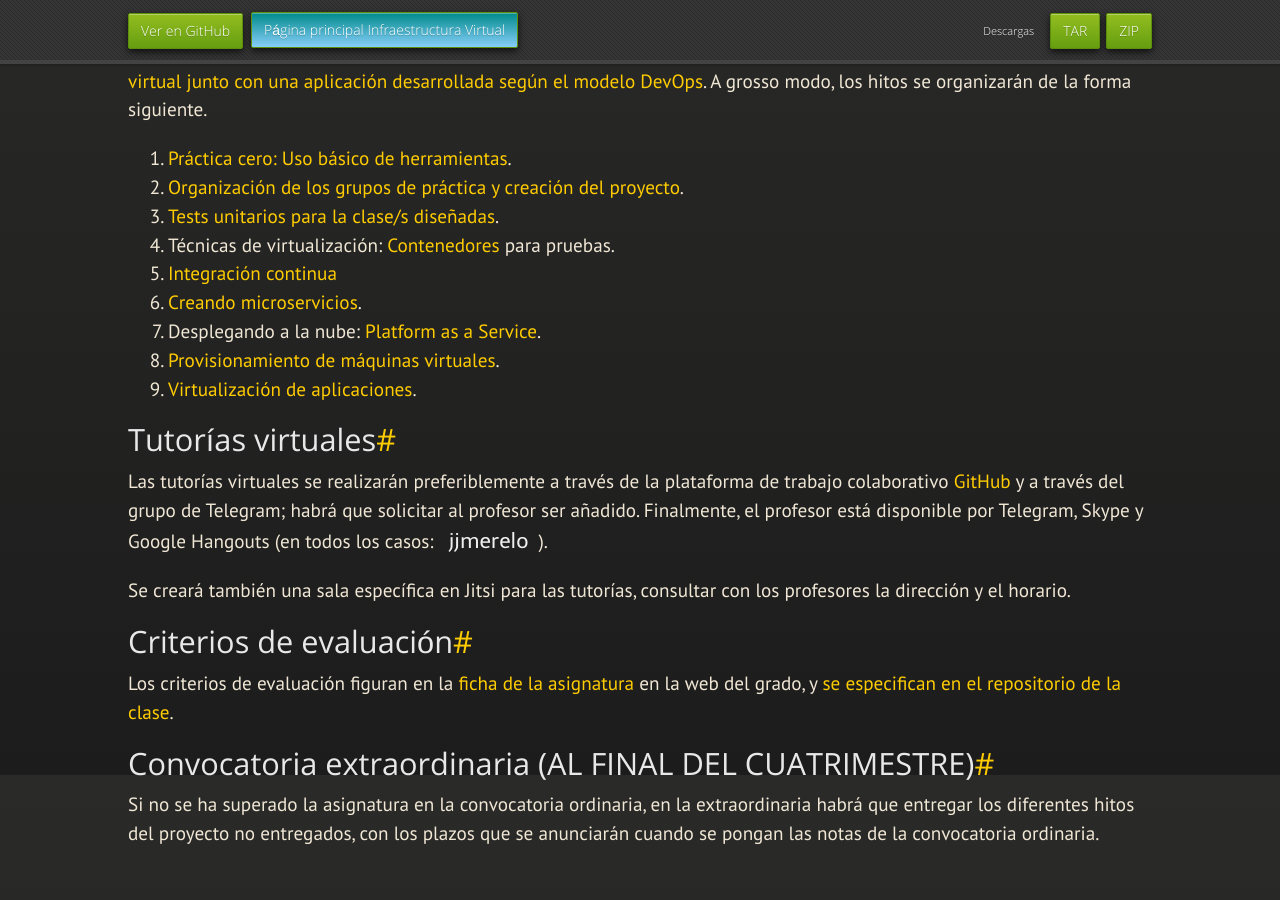
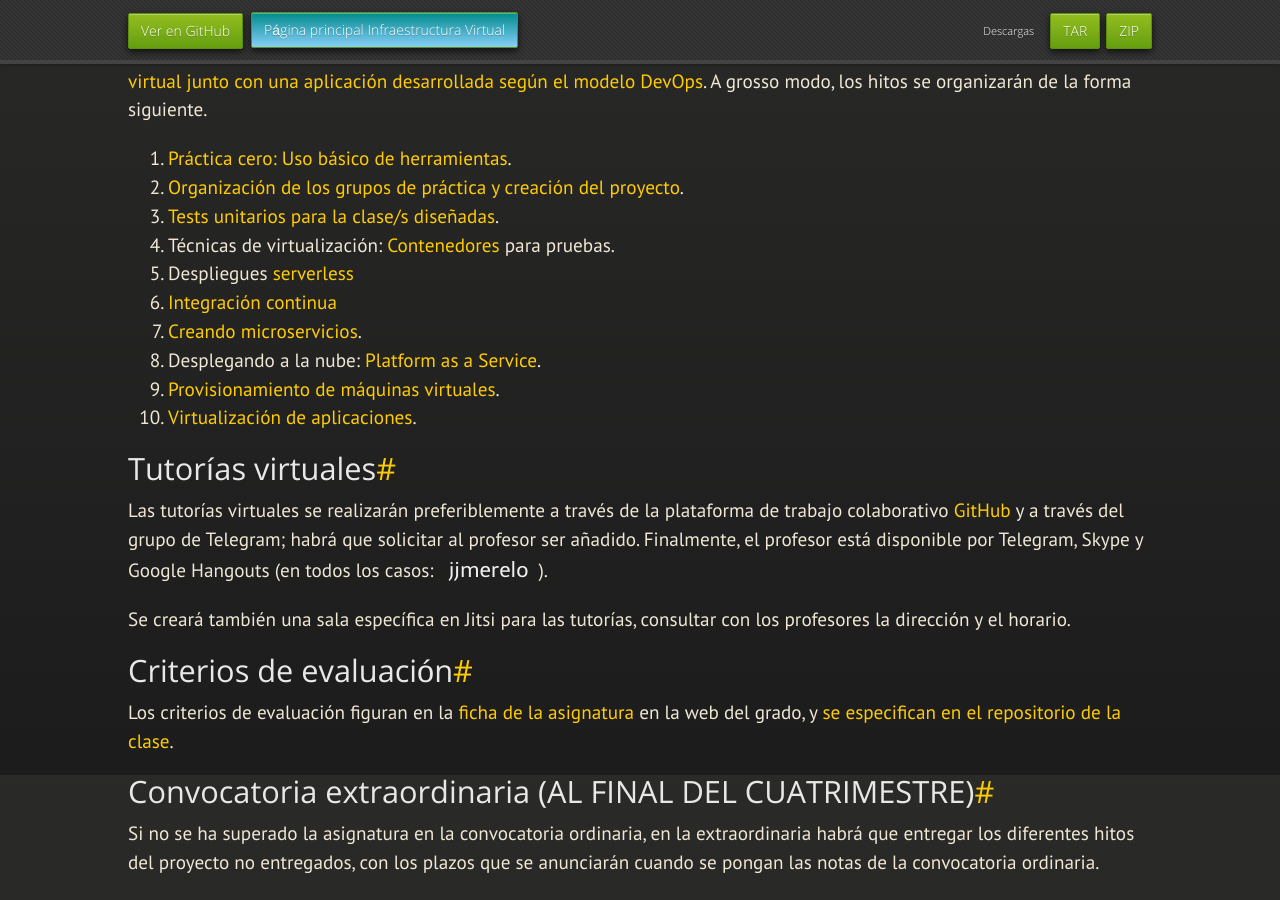
Before and after one commit to JJ/IV, a Jekyll site: the page built from index.md, in a window 1280 px wide and 900 px high, scrolled down 1925 px. Built offline with Jekyll 4.4.1, drawn with Linux system fonts in a browser that asks for light colours; nearby versions of some CDN libraries; some web fonts are replaced; our own code applies the rules of GitHub Pages for plain Markdown files.

Commit message:
Sync index.md de master a gh-pages

```diff
--- a/index.md
+++ b/index.md
@@ -110,13 +110,14 @@ grosso modo, los hitos se organizarán de la forma siguiente.
 3. [Tests unitarios para la clase/s diseñadas](documentos/proyecto/2.Tests).
 4. Técnicas de virtualización: [Contenedores](documentos/proyecto/3.Docker)
    para pruebas.
-5. [Integración continua](documentos/proyecto/4.CI)
-6. [Creando microservicios](documentos/proyecto/3.Microservicios).
-7. Desplegando a la nube:
+5. Despliegues [serverless](documentos/proyecto/5.Serverless)
+6. [Integración continua](documentos/proyecto/4.CI)
+7. [Creando microservicios](documentos/proyecto/3.Microservicios).
+8. Desplegando a la nube:
    [Platform as a Service](documentos/proyecto/4.PaaS).
-8. [Provisionamiento de máquinas
+9. [Provisionamiento de máquinas
    virtuales](documentos/proyecto/6.Provision).
-9. [Virtualización de aplicaciones](documentos/proyecto/5.IaaS).
+10. [Virtualización de aplicaciones](documentos/proyecto/5.IaaS).
 
 ## Tutorías virtuales
 
```
